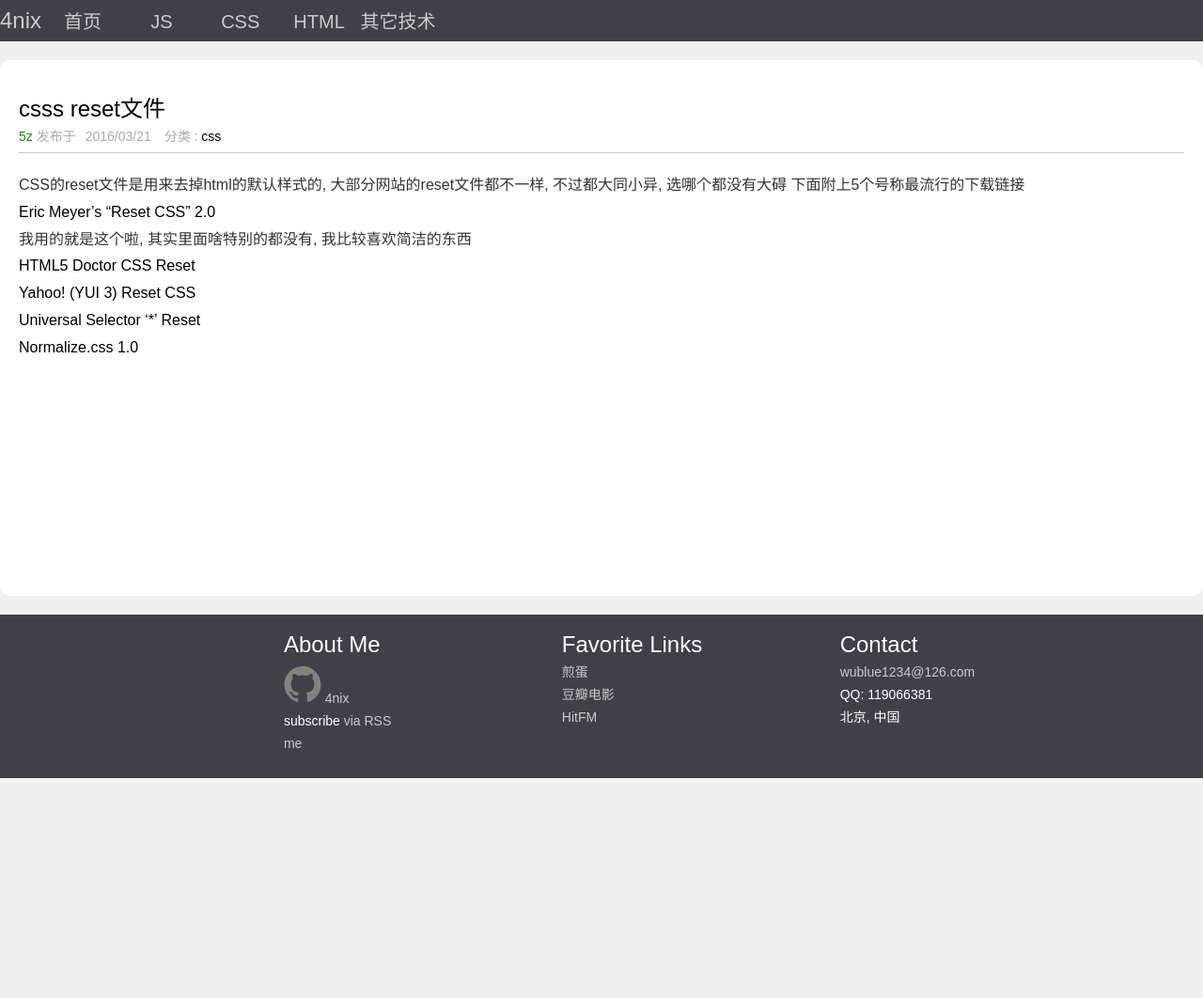
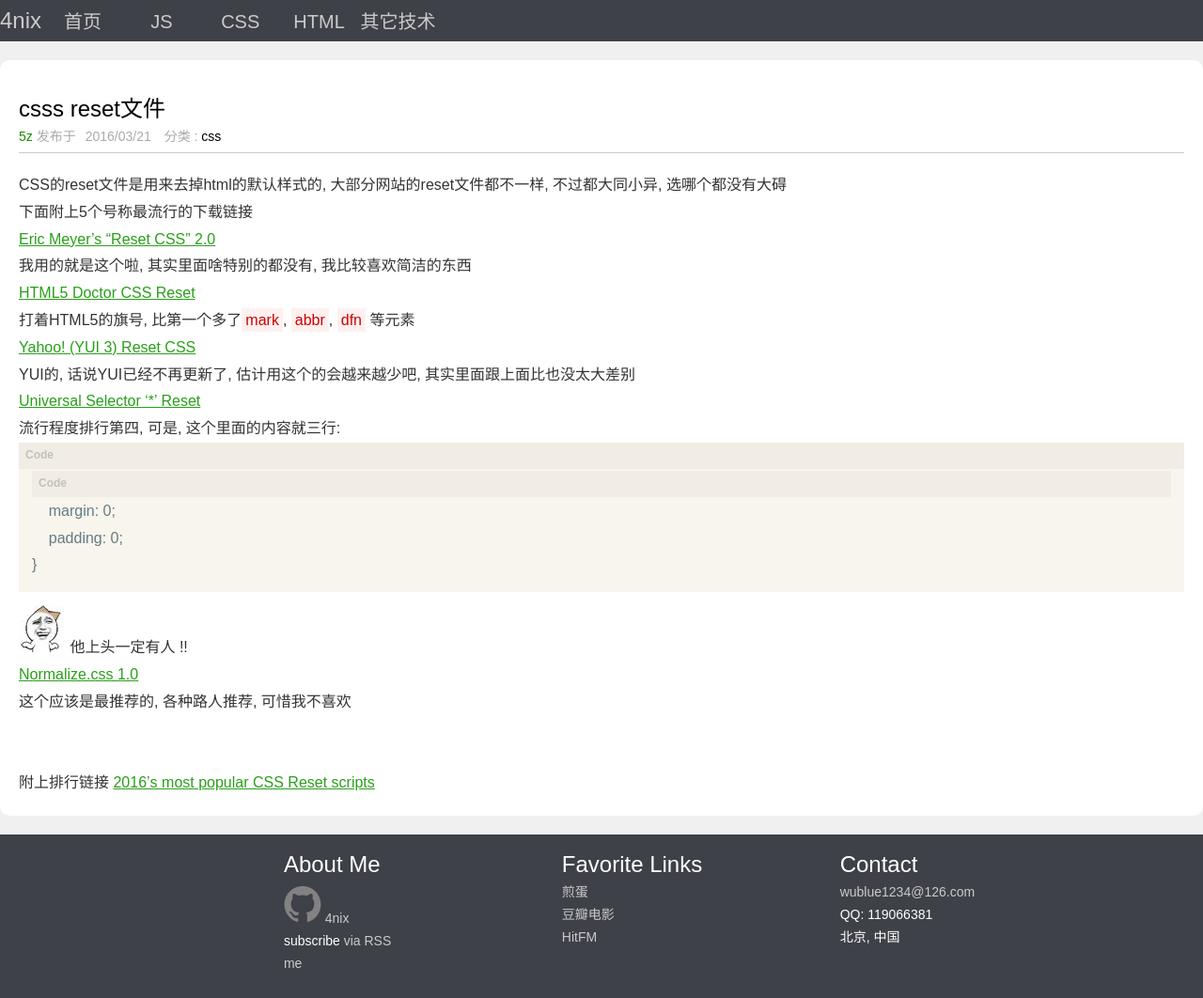
Before and after one commit to 4nix/blog, a Jekyll site: the page built from _posts/css/2016/2016-03-22-css-reset.markdown, in a window 1280 px wide. Shown: the whole page at 94% size. Built offline with Jekyll 4.4.1, drawn with Linux system fonts in a browser that asks for light colours; comment, search, counter and statistics services are not loaded; before the commit the page ends 900 px from its top, so only the background shows below that.

Commit message:
change css/blog

```diff
--- a/_layouts/blog/post.html
+++ b/_layouts/blog/post.html
@@ -15,7 +15,7 @@
 </article>
 
 
-<div class="ds-thread" data-thread-key="{{ page.id }}" data-title="{{ page.title }}" data-url="{{ page.url | prepend: site.baseurl }}"></div>
+<div class="ds-thread" data-thread-key="{% if page.uid %}{{ page.uid }}{% else %}{{ page.id }}{% endif %}" data-title="{{ page.title }}" data-url="{{ page.url | prepend: site.baseurl }}"></div>
 <script type="text/javascript">
 var duoshuoQuery = {short_name:"4nix"};
 (function() {
--- a/_posts/css/2016/2016-03-22-css-reset.markdown
+++ b/_posts/css/2016/2016-03-22-css-reset.markdown
@@ -14,9 +16,30 @@
 
 [HTML5 Doctor CSS Reset](http://cssreset.com/?dl_id=3)
 
+打着HTML5的旗号, 比第一个多了**mark**, **abbr**, **dfn** 等元素
+
 
 [Yahoo! (YUI 3) Reset CSS](http://cssreset.com/?dl_id=4)
 
+YUI的, 话说YUI已经不再更新了, 估计用这个的会越来越少吧, 其实里面跟上面比也没太大差别
+
 [Universal Selector ‘*’ Reset](http://cssreset.com/?dl_id=5)
 
+流行程度排行第四, 可是, 这个里面的内容就三行:
+
+    * {
+	    margin: 0;
+	    padding: 0;
+	}
+
+![(╯‵□′)╯︵┻━┻]({{site.baseurl}}/images/fun/wunai.jpg)
+他上头一定有人 !!
+
 [Normalize.css 1.0](http://cssreset.com/?dl_id=6)
+
+这个应该是最推荐的, 各种路人推荐, 可惜我不喜欢
+
+<br><br>
+
+附上排行链接
+[2016’s most popular CSS Reset scripts](http://cssreset.com/)
--- a/css/post.css
+++ b/css/post.css
@@ -89,3 +89,8 @@
   font-size: 24px;
   color: #f00;
 }
+
+.post-content a {
+  color: #299f1a;
+  text-decoration: underline;
+}
```
Also changed, not shown: other parts of _posts/css/2016/2016-03-22-css-reset.markdown (+2 -0 lines), _posts/css/2016/2016-03-22-trancate.markdown (+19 -11 lines), _posts/css/2016/2016-03-24-inline-block.markdown (+6 -1 lines), _posts/css/2016/2016-03-24-priority.markdown (+32 -6 lines), images/fun/wunai.jpg (added).
